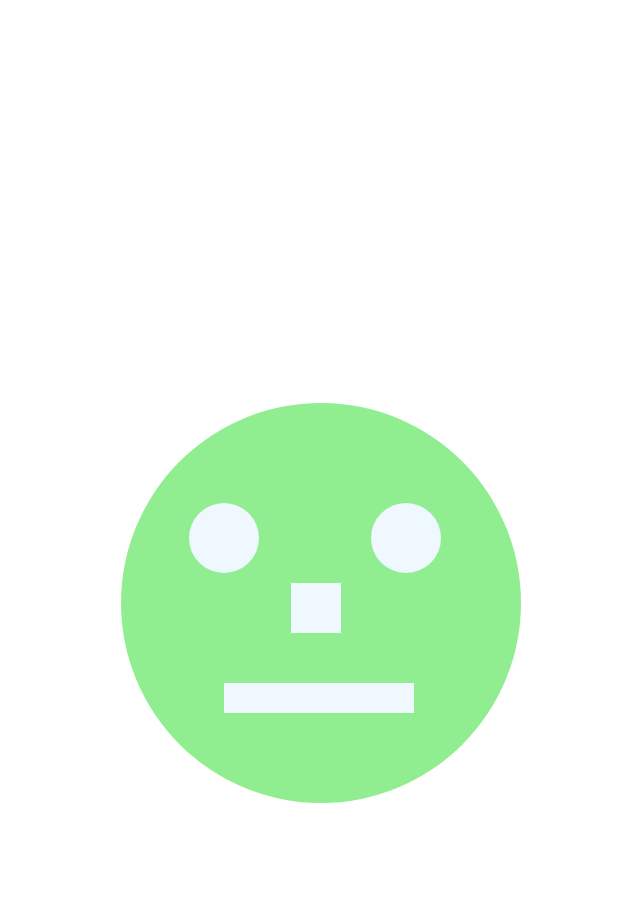
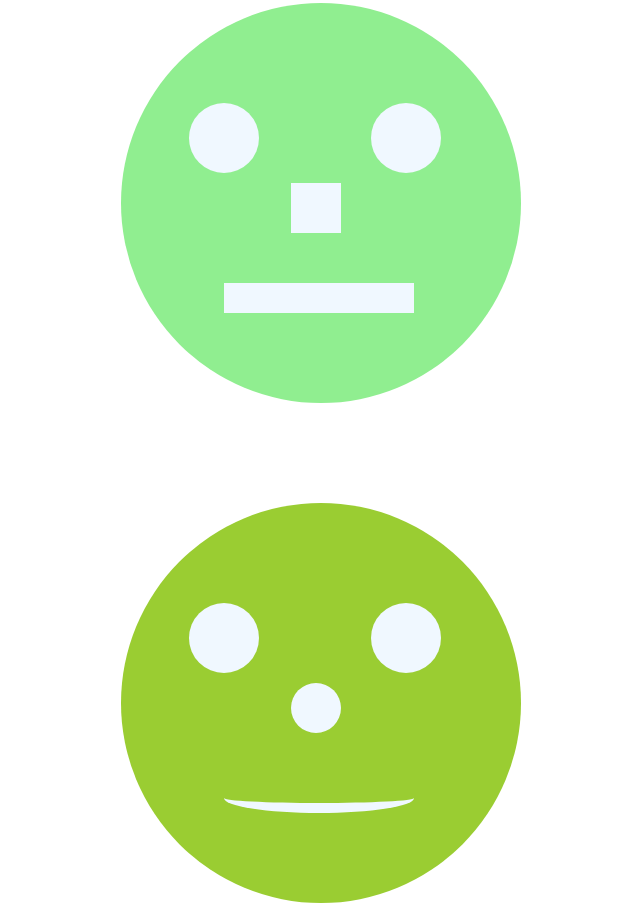
Before and after one commit to xnutti/practice, a plain HTML site: page position/position_parent_3.html in a window 1280 px wide. Shown: the part 517-1420 px from the top of the page, without its empty margins (319-959 px from the left). Before the commit the page ends 1320 px from the top, so only its background shows below. Drawn offline with Linux system fonts and the light colour scheme.

Commit message:
save 23. second smile face

```diff
--- a/position/position_parent_3.html
+++ b/position/position_parent_3.html
@@ -20,5 +20,17 @@
     <div id="child6"></div>
     <div id="child7"></div>
     </div>
+      <!-- задание 5 позиционирование от родителя - второй смайл -->
+    <div id="parent3">
+	<div id="child8"></div>
+    <div id="child9"></div>
+    <div id="child10"></div>
+    <div id="child11"></div>
+    </div>
+    <!-- задание 1 блок с элементами -->
+    <div id="parent4">
+	<div id="child4_12"></div>
+</div>
+
 </body>
 </html>
--- a/position/stylesParent3.css
+++ b/position/stylesParent3.css
@@ -45,7 +45,7 @@
 	position: relative;
 	width: 400px;
 	height: 400px;
-	top: 500px;
+	top: 100px;
 	margin: 0 auto;
     background-color: white;
 	border-radius: 300px;
@@ -97,3 +97,64 @@
 	height: 30px;
     background-color: aliceblue;
 }
+
+/* задание 5 - второй смайл */
+
+#parent3 {
+	position: relative;
+	width: 400px;
+	height: 400px;
+	top: 200px;
+	margin: 0 auto;
+    background-color: white;
+	border-radius: 300px;
+	background-color: yellowgreen;
+}
+
+/* левый глаз */
+
+#child8 {
+	position: absolute;
+	top: 100px;
+	left: 68px;
+	width: 70px;
+	height: 70px;
+    background-color: aliceblue;
+    border-radius: 50px;
+}
+
+/* правый глаз */
+
+#child9 {
+	position: absolute;
+	top: 100px;
+	left: 250px;
+	width: 70px;
+	height: 70px;
+    background-color: aliceblue;
+    border-radius: 50px;
+}
+
+/* нос */
+
+#child10 {
+	position: absolute;
+	top: 180px;
+	left: 170px;
+	width: 50px;
+	height: 50px;
+    background-color: aliceblue;
+	border-radius: 50px;
+}
+
+/* рот */
+
+#child11 {
+	position: absolute;
+	top: 280px;
+	left: 103px;
+	width: 190px;
+	height: 20px;
+	border-bottom: 10px solid aliceblue;
+	border-radius: 0% 0% 80% 80%;
+}
```
